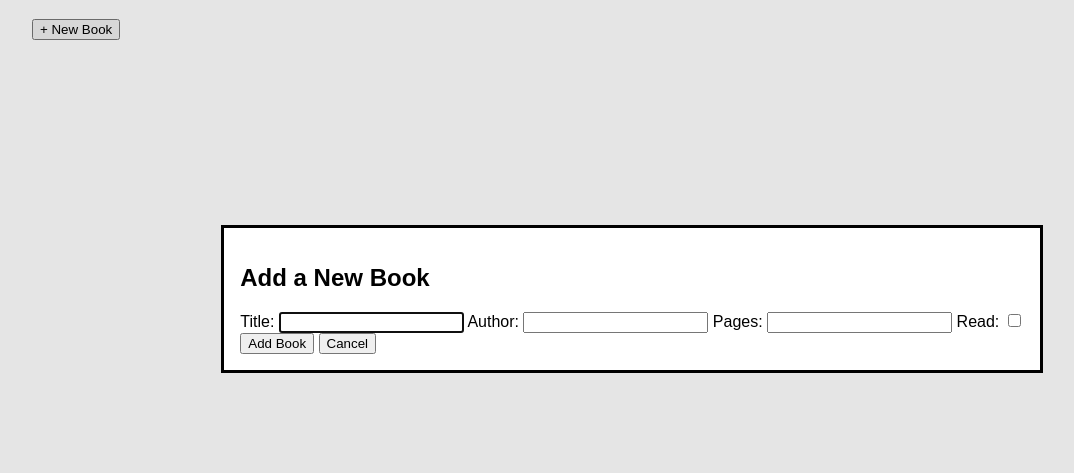
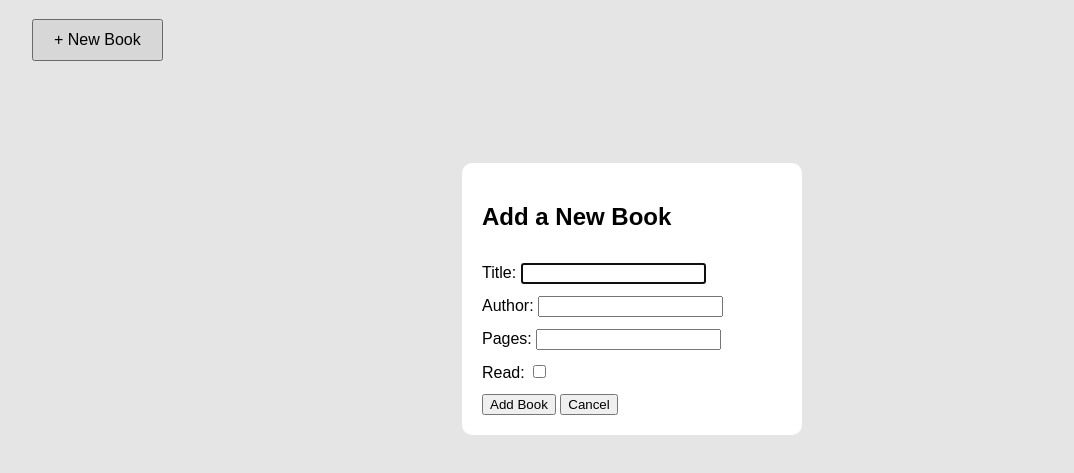
Before and after one commit to SamGomes7125/Library, a plain HTML site: page index.html in a window 1280 px wide. Both pictures are taken after a click on the button "+ New Book". Shown: the part 101-574 px from the top of the page, without its empty margins (8-1082 px from the left). Drawn offline with Linux system fonts and the light colour scheme.

Commit message:
Update styles for new book button and form

```diff
--- a/style.css
+++ b/style.css
@@ -2,10 +2,28 @@ body {
   font-family: Arial, sans-serif;
   padding: 2rem;
 }
+#new-book-btn {
+  padding: 10px 20px;
+  margin-bottom: 20px;
+  font-size: 16px;
+}
+
+dialog {
+  border: none;
+  padding: 20px;
+  border-radius: 10px;
+  width: 300px;
+}
+
+#book-form {
+  display: flex;
+  flex-direction: column;
+  gap: 12px;
+}
+
 .book-card {
-  border: 1px solid #ccc;
+  border: 1px solid #ddd;
   padding: 16px;
   margin-bottom: 12px;
   border-radius: 8px;
-  width: 250px;
 }
```
